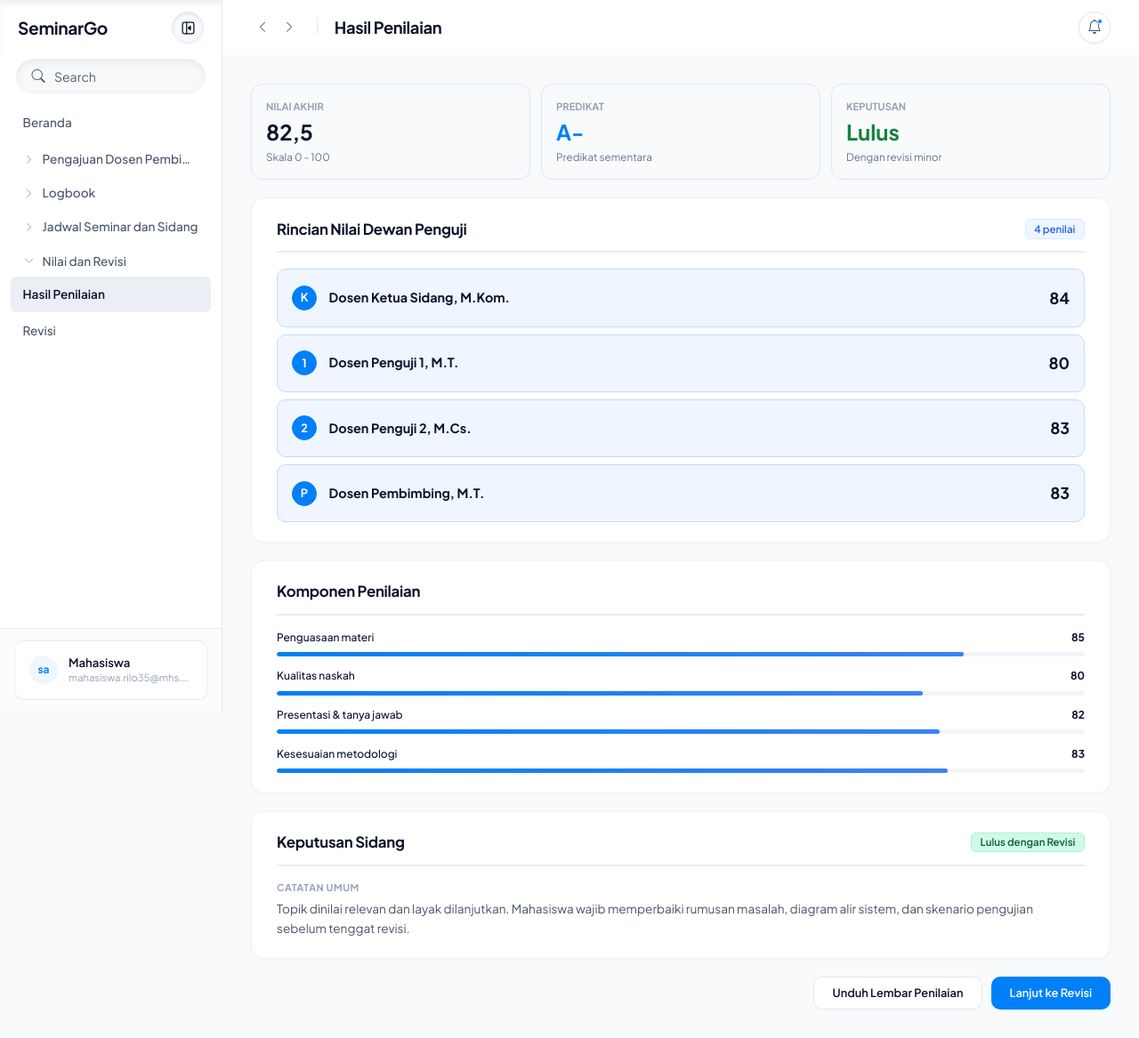
After one commit to Althaf-Budiman/seminar-go, a PHP site: page /hasil-penilaian in a window 1280 px wide. The commit adds this page. Shown: the whole page at 89% size. Run offline with PHP 8.4, Linux system fonts and the light colour scheme.

Commit message:
slicing hasil-penilaian & revisi page

```diff
--- a/assets/css/style.css
+++ b/assets/css/style.css
@@ -2466,10 +2466,57 @@ i {
 }
 
 @media (max-width: 640px) {
-
-
     .berkas-rules {
         flex-direction: column;
         gap: 0.75rem;
     }
 }
+
+
+/* Hasil Penilaian */
+.hasil-predikat {
+    color: var(--color-primary);
+}
+
+.hasil-nilai-angka {
+    flex-shrink: 0;
+    color: var(--text-primary);
+    font-size: 1.1rem;
+    font-weight: 700;
+}
+
+.hasil-komponen-list {
+    display: flex;
+    flex-direction: column;
+    gap: 0.85rem;
+    margin-top: 1rem;
+}
+
+.hasil-komponen-item .skripsi-progress-label {
+    color: var(--text-primary);
+}
+
+.hasil-penilaian-page .detail-list {
+    margin-top: 1rem;
+}
+
+
+/* Upload area */
+.upload-area {
+    min-height: 105px;
+    padding: 1.25rem;
+    border: 1px dashed #cbd5e1;
+    border-radius: var(--radius-md);
+    background: #f8fafc;
+    display: flex;
+    flex-direction: column;
+    align-items: center;
+    justify-content: center;
+    gap: .5rem;
+    cursor: pointer;
+    text-align: center;
+}
+
+.upload-area:hover {
+    border-color: #2563eb;
+}
--- /dev/null
+++ b/controllers/HasilPenilaian.php
@@ -0,0 +1,81 @@
+
+<?php
+
+class HasilPenilaian
+{
+    private $load;
+
+    public function __construct()
+    {
+        $this->load = new Loader();
+    }
+
+    public function index()
+    {
+        $nilaiAkhir = 82.5;
+        $predikat = 'A-';
+        $keputusan = 'Lulus';
+        $keteranganKeputusan = 'Dengan revisi minor';
+        $labelKeputusan = 'Lulus dengan Revisi';
+
+        $dewanPenguji = [
+            [
+                'inisial' => 'K',
+                'nama'    => 'Dosen Ketua Sidang, M.Kom.',
+                'nilai'   => 84,
+            ],
+            [
+                'inisial' => '1',
+                'nama'    => 'Dosen Penguji 1, M.T.',
+                'nilai'   => 80,
+            ],
+            [
+                'inisial' => '2',
+                'nama'    => 'Dosen Penguji 2, M.Cs.',
+                'nilai'   => 83,
+            ],
+            [
+                'inisial' => 'P',
+                'nama'    => 'Dosen Pembimbing, M.T.',
+                'nilai'   => 83,
+            ],
+        ];
+
+        $komponenPenilaian = [
+            [
+                'nama'  => 'Penguasaan materi',
+                'nilai' => 85,
+            ],
+            [
+                'nama'  => 'Kualitas naskah',
+                'nilai' => 80,
+            ],
+            [
+                'nama'  => 'Presentasi & tanya jawab',
+                'nilai' => 82,
+            ],
+            [
+                'nama'  => 'Kesesuaian metodologi',
+                'nilai' => 83,
+            ],
+        ];
+
+        $catatanUmum = 'Topik dinilai relevan dan layak dilanjutkan. Mahasiswa wajib memperbaiki rumusan masalah, diagram alir sistem, dan skenario pengujian sebelum tenggat revisi.';
+
+        $this->load->view(
+            'views/hasil-penilaian/index.php',
+            [
+                'pageTitle'              => 'Hasil Penilaian',
+                'activeMenu'             => 'hasil-penilaian',
+                'nilaiAkhir'              => $nilaiAkhir,
+                'predikat'                => $predikat,
+                'keputusan'               => $keputusan,
+                'keteranganKeputusan'     => $keteranganKeputusan,
+                'labelKeputusan'          => $labelKeputusan,
+                'dewanPenguji'            => $dewanPenguji,
+                'komponenPenilaian'       => $komponenPenilaian,
+                'catatanUmum'             => $catatanUmum,
+            ]
+        );
+    }
+}
--- /dev/null
+++ b/views/hasil-penilaian/index.php
@@ -0,0 +1,148 @@
+
+<?php require_once __DIR__ . '/../layout/header.php'; ?>
+
+<div class="dashboard-container hasil-penilaian-page">
+
+    <!-- Statistik Nilai -->
+    <div class="stats">
+
+        <div class="stat-card">
+            <span class="stat-label">Nilai Akhir</span>
+            <strong class="stat-value">
+                <?= number_format($nilaiAkhir, 1, ',', '.') ?>
+            </strong>
+            <p>Skala 0 - 100</p>
+        </div>
+
+        <div class="stat-card">
+            <span class="stat-label">Predikat</span>
+            <strong class="stat-value hasil-predikat">
+                <?= htmlspecialchars($predikat) ?>
+            </strong>
+            <p>Predikat sementara</p>
+        </div>
+
+        <div class="stat-card">
+            <span class="stat-label">Keputusan</span>
+            <strong class="stat-value success">
+                <?= htmlspecialchars($keputusan) ?>
+            </strong>
+            <p><?= htmlspecialchars($keteranganKeputusan) ?></p>
+        </div>
+
+    </div>
+
+    <!-- Rincian Nilai Dewan Penguji -->
+    <div class="content-card">
+
+        <div class="card-header border-b">
+            <h2>Rincian Nilai Dewan Penguji</h2>
+
+            <span class="badge primary sm">
+                <?= count($dewanPenguji) ?> penilai
+            </span>
+        </div>
+
+        <div class="list list-lg">
+
+            <?php foreach ($dewanPenguji as $dosen): ?>
+                <div class="list-item active">
+
+                    <div class="list-item-left">
+
+                        <span class="list-item-num">
+                            <?= htmlspecialchars($dosen['inisial']) ?>
+                        </span>
+
+                        <h3>
+                            <?= htmlspecialchars($dosen['nama']) ?>
+                        </h3>
+
+                    </div>
+
+                    <strong class="hasil-nilai-angka">
+                        <?= (int) $dosen['nilai'] ?>
+                    </strong>
+
+                </div>
+            <?php endforeach; ?>
+
+        </div>
+    </div>
+
+    <!-- Komponen Penilaian -->
+    <div class="content-card">
+
+        <div class="card-header border-b">
+            <h2>Komponen Penilaian</h2>
+        </div>
+
+        <div class="hasil-komponen-list">
+
+            <?php foreach ($komponenPenilaian as $item): ?>
+                <?php $nilai = max(0, min(100, (int) $item['nilai'])); ?>
+
+                <div class="hasil-komponen-item">
+
+                    <div class="skripsi-progress-label">
+                        <span><?= htmlspecialchars($item['nama']) ?></span>
+                        <strong><?= $nilai ?></strong>
+                    </div>
+
+                    <div class="skripsi-progress-track">
+                        <div
+                            class="skripsi-progress-fill"
+                            style="width: <?= $nilai ?>%">
+                        </div>
+                    </div>
+
+                </div>
+            <?php endforeach; ?>
+
+        </div>
+    </div>
+
+    <!-- Keputusan Sidang -->
+    <div class="content-card">
+
+        <div class="card-header border-b">
+            <h2>Keputusan Sidang</h2>
+
+            <span class="badge success sm">
+                <?= htmlspecialchars($labelKeputusan) ?>
+            </span>
+        </div>
+
+        <div class="detail-list">
+
+            <div class="detail-item">
+                <label>Catatan Umum</label>
+
+                <p class="desc">
+                    <?= htmlspecialchars($catatanUmum) ?>
+                </p>
+            </div>
+
+        </div>
+    </div>
+
+    <!-- Aksi -->
+    <div class="form-actions">
+
+        <a
+            href="<?= BASE_URL ?>/hasil-penilaian/unduh"
+            class="btn-secondary">
+            Unduh Lembar Penilaian
+        </a>
+
+        <a
+            href="<?= BASE_URL ?>/nilai-revisi"
+            class="btn-primary">
+            Lanjut ke Revisi
+        </a>
+
+    </div>
+
+</div>
+
+<?php require_once __DIR__ . '/../layout/footer.php'; ?>
--- a/views/layout/header.php
+++ b/views/layout/header.php
@@ -35,8 +35,8 @@ $menu = [
         'key' => 'nilai-revisi',
         'label' => 'Nilai dan Revisi',
         'children' => [
-            ['key' => 'nilai-seminar-proposal', 'label' => 'Nilai Seminar Proposal', 'url' => '/nilai-seminar-proposal'],
-            ['key' => 'nilai-sidang-akhir', 'label' => 'Nilai Sidang Akhir', 'url' => '/nilai-sidang-akhir'],
+            ['key' => 'hasil-penilaian', 'label' => 'Hasil Penilaian', 'url' => '/hasil-penilaian'],
+            ['key' => 'revisi', 'label' => 'Revisi', 'url' => '/revisi'],
         ],
     ],
 ];
```
Also changed, not shown: controllers/Revisi.php (added, +96 -0 lines), views/revisi/index.php (added, +165 -0 lines).
